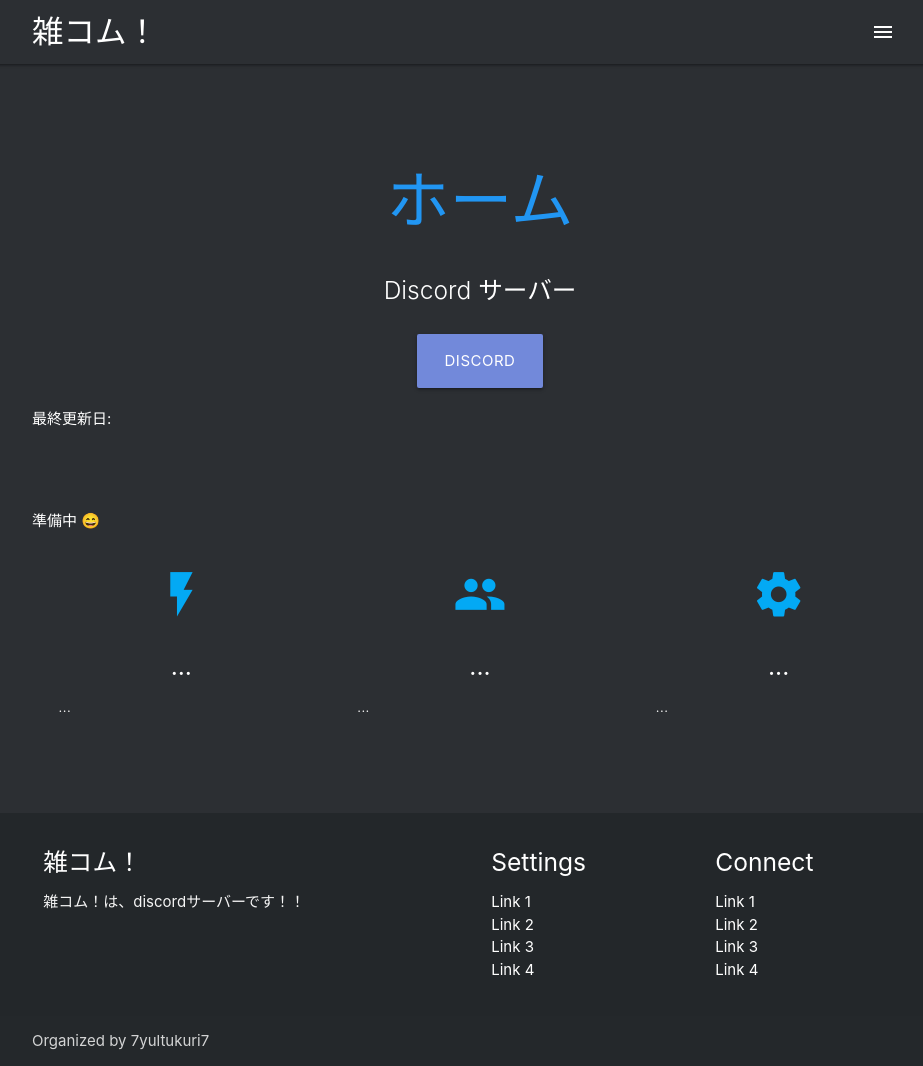
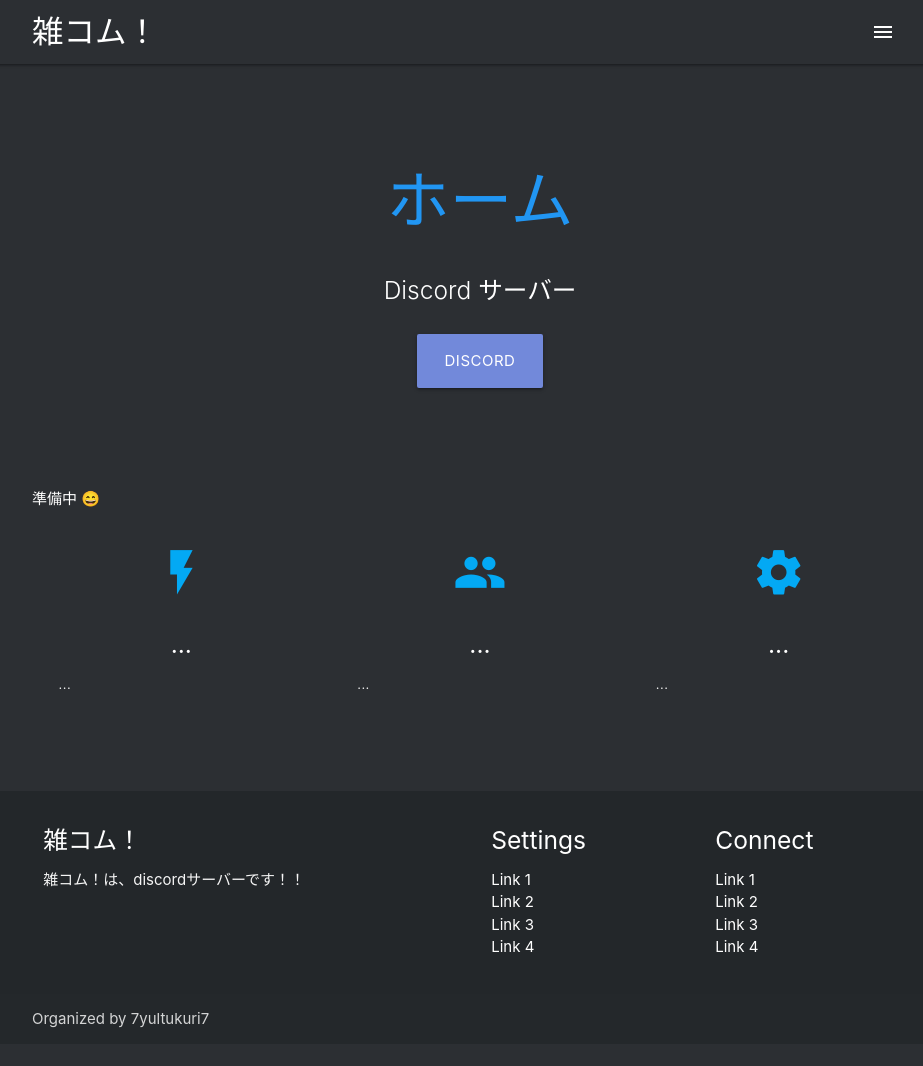
Before and after one commit to zatsukomu/zatsukomu-website-v1, a Jekyll site: the page built from docs/pages/index.html, in a window 1280 px wide. Shown: the whole page, without its empty margins (160-1083 px from the left). Built offline with Jekyll 4.4.1, drawn with Linux system fonts in a browser that asks for light colours; nearby versions of some CDN libraries; emoji names are drawn with the system emoji font; after the commit the page ends 1044 px from its top, so only the background shows below that.

Commit message:
Update default.html

```diff
--- a/docs/_layouts/default.html
+++ b/docs/_layouts/default.html
@@ -19,8 +19,6 @@
         <a href="{{ site.discord_invite }}" id="discord-button" class="btn-large waves-effect discord blue">Discord</a>
       </div>
       <div class="row center">
-
-         <div class="left">最終更新日: {{ page.date | date: "%F" }}</div>
           <div class="right">
             {% if page.tags.size > 0 %}
             <i class="fas fa-fw fa-tag"></i>
```
